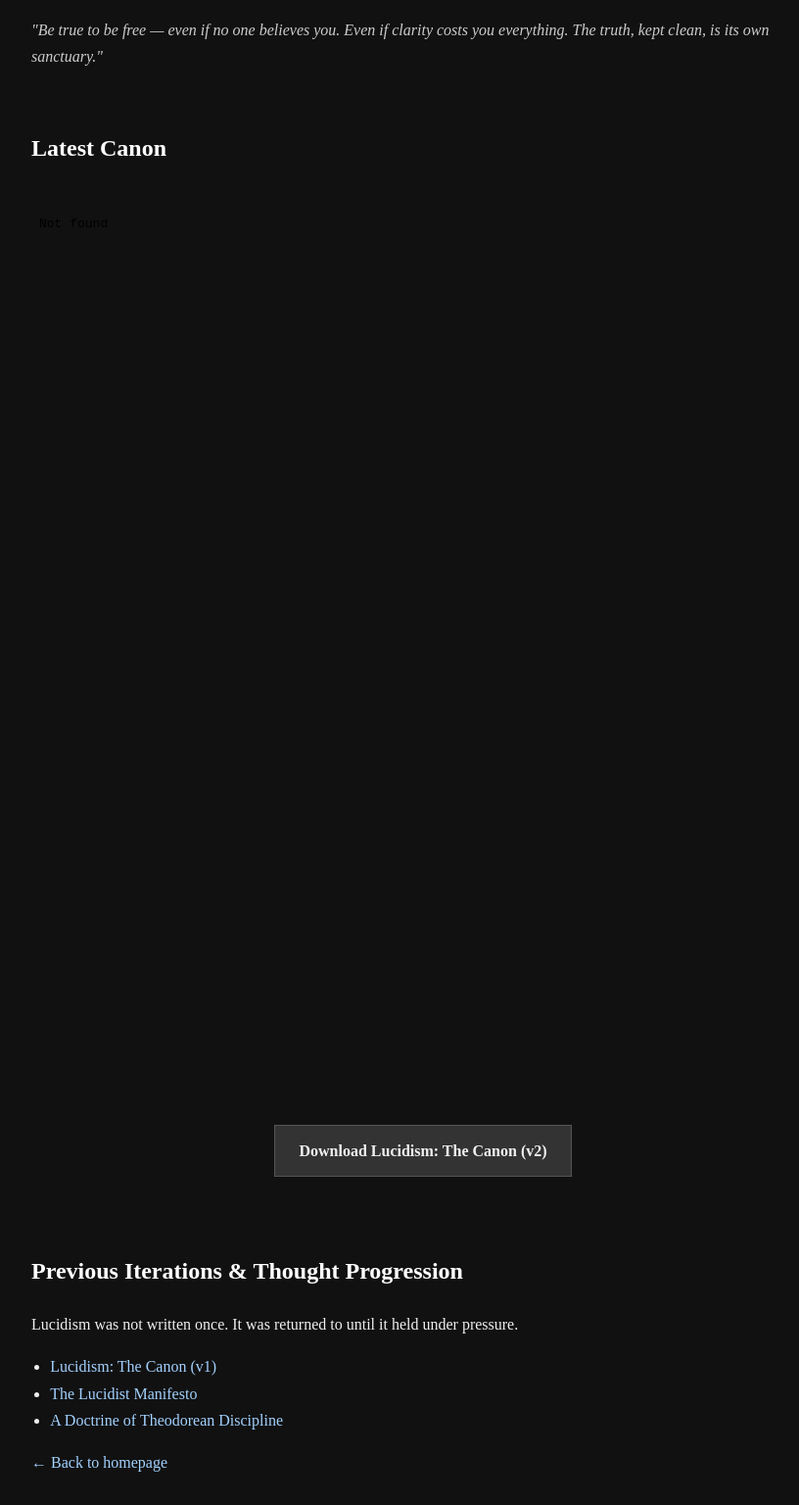
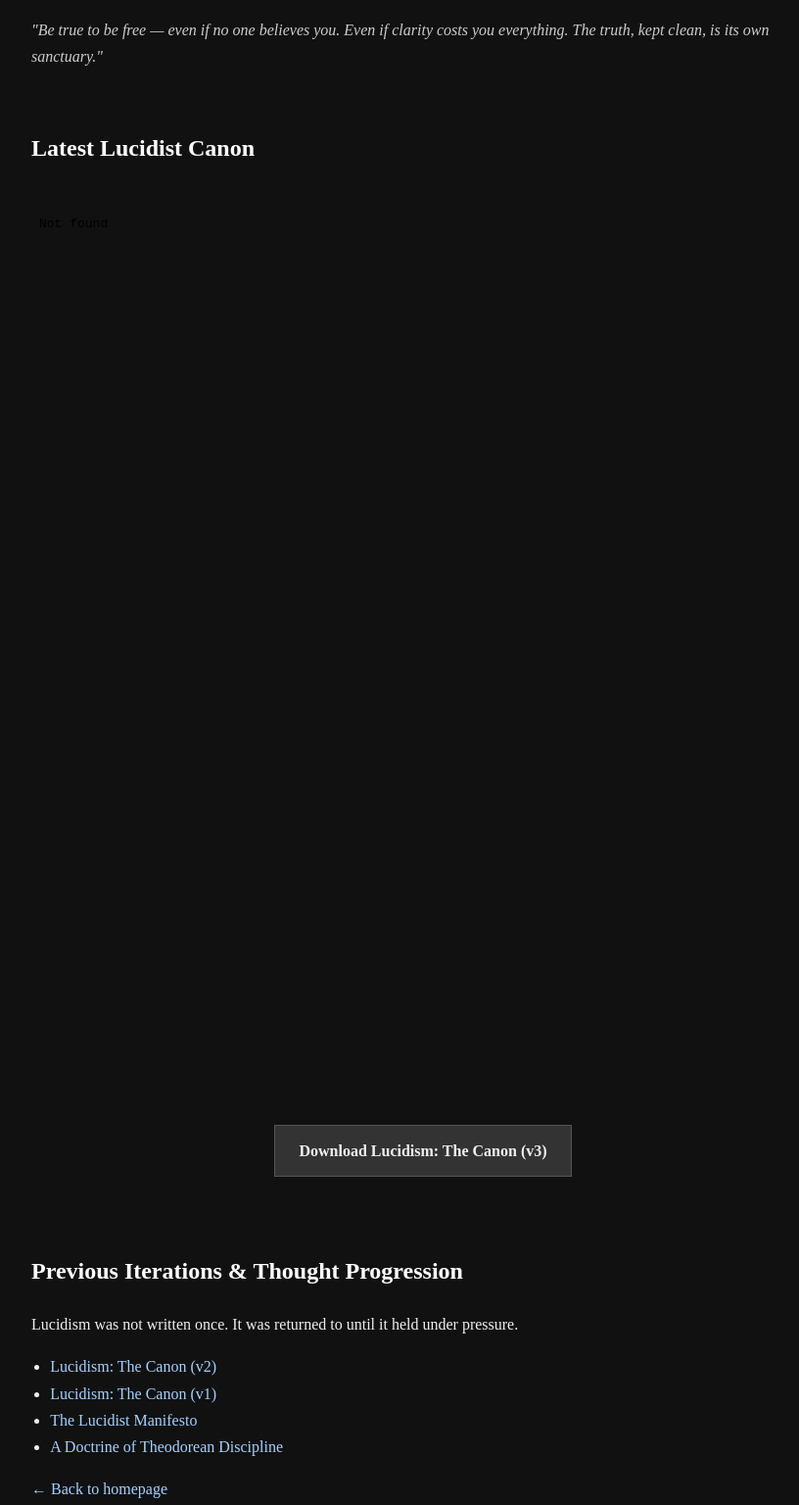
Before and after one commit to mxTheodore/michaelxaviertheodore.github.io, a plain HTML site: page lucidism/index.html in a window 1280 px wide. Shown: the part 220-1756 px from the top of the page at 98% size, without its empty margins (208-1024 px from the left). Drawn offline with Linux system fonts and the light colour scheme.

Commit message:
Update index.html

```diff
--- a/lucidism/index.html
+++ b/lucidism/index.html
@@ -90,17 +90,18 @@
 
   <p class="quote">"Be true to be free — even if no one believes you. Even if clarity costs you everything. The truth, kept clean, is its own sanctuary."</p>
 
-  <h2>Latest Canon</h2>
-  <iframe src="/lucidism/Lucidism-The-Canon-2.pdf"></iframe>
+  <h2>Latest Lucidist Canon</h2>
+  <iframe src="/lucidism/L3-CANON-FULL-MXT.pdf"></iframe>
   <p style="text-align: center;">
-    <a class="button" href="/lucidism/Lucidism-The-Canon-2.pdf" download>
-      Download Lucidism: The Canon (v2)
+    <a class="button" href="/lucidism/L3-CANON-FULL-MXT.pdf" download>
+      Download Lucidism: The Canon (v3)
     </a>
   </p>
 
   <h2>Previous Iterations & Thought Progression</h2>
   <p>Lucidism was not written once. It was returned to until it held under pressure.</p>
   <ul>
+    <li><a href="/lucidism/Lucidism-The-Canon-2.pdf" download>Lucidism: The Canon (v2)</a></li>
     <li><a href="/lucidism/Lucidism-The-Canon.pdf" download>Lucidism: The Canon (v1)</a></li>
     <li><a href="/lucidism/The-Lucidist-Manifesto.pdf" download>The Lucidist Manifesto</a></li>
     <li><a href="/lucidism/Theodorean-Discipline.pdf" download>A Doctrine of Theodorean Discipline</a></li>
```
